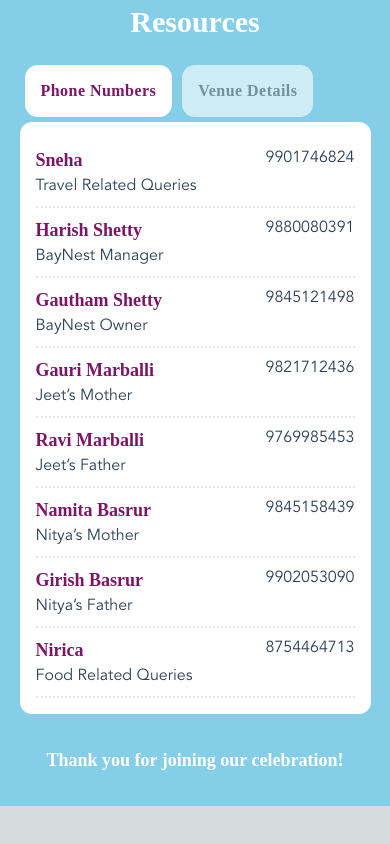
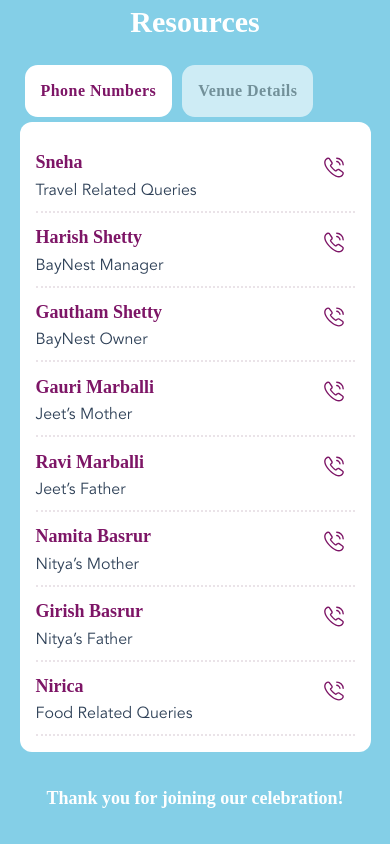
Before and after one commit to diptigandhi24/weddingwebsite, a Next.js app: page /jeeni in a window 390 px wide. Shown: the part 2897-3741 px from the top of the page. Before the commit the page ends 3703 px from the top, so only its background shows below. Built offline with nearby package versions, Linux system fonts and the light colour scheme.

Commit message:
added the phone icon for resources

```diff
--- a/src/app/components/busSchedule/accordian.jsx
+++ b/src/app/components/busSchedule/accordian.jsx
@@ -31,18 +31,19 @@ function AccordionBusTemplate({ time, placeList }) {
   return (
     <>
       <div className="border-dotted border-b-2 border-[#2E4057] border-opacity-45 py-4 ">
+        {placeList.map((event, index) => {
+          return (
+            <>
               <div className="grid grid-cols-2 gap-y-2 mb-2">
                 <div className="font-abhy font-semibold text-[#7D1566] text-sm">
                   {time}
                 </div>
                 <div className="flex justify-end">
                   <div className="font-abhy font-semibold text-[#7D1566] text-sm">
-              Tempo
+                    {event.vehicle}
                   </div>
                 </div>
               </div>
-        {placeList.map((event, index) => {
-          return (
               <div key={index} className="mt-[10px]">
                 {/* from */}
                 <div className="grid grid-cols-[10px_auto] gap-2  ">
@@ -76,6 +77,7 @@ function AccordionBusTemplate({ time, placeList }) {
                   </div>
                 </div>
               </div>
+            </>
           );
         })}
       </div>
--- a/src/app/components/resources/index.jsx
+++ b/src/app/components/resources/index.jsx
@@ -13,93 +13,110 @@ import Locationsvg from "../../image/svg/Location_Icon.svg";
 import Image from "next/image";
 import map from "../../image/Map.png";
 const Label = ["Phone Numbers", "Venue Details"];
-const EventsList = [Day17List, Day17List];
-
+import phonesvg from "../../image/svg/Call.svg";
 function ContactDetails() {
   return (
     <div>
       <div className="border-b-2 border-dotted border-[#EAE3E8] py-2">
-        <div className="flex justify-between ">
+        <div className="grid grid-cols-[auto_10%] justify-between items-center ">
           <p className="text-lg font-abhy  text-[#7D1566] font-bold ">Sneha</p>
+          <p className="font-avenir text-base text-[#2E4057] pt-[10px] pr-[10px]">
+            <a href="tel:919901746824">
+              <Image src={phonesvg} width={30} height={30} />
+            </a>
+          </p>
           <p className="font-avenir text-base text-[#2E4057]">
-            <a href="tel:919901746824">9901746824</a>
+            Travel Related Queries
           </p>
         </div>
-        <p className="font-avenir text-base text-[#2E4057]">
-          Travel Related Queries
-        </p>
       </div>
       <div className="border-b-2 border-dotted border-[#EAE3E8] py-2">
-        <div className="flex justify-between ">
+        <div className="grid grid-cols-[auto_10%] justify-between items-center ">
           <p className="text-lg font-abhy  text-[#7D1566] font-bold ">
             Harish Shetty
           </p>
+          <p className="font-avenir text-base text-[#2E4057] pt-[10px] pr-[10px]">
+            <a href="tel:919901746824">
+              <Image src={phonesvg} width={30} height={30} />
+            </a>
+          </p>
           <p className="font-avenir text-base text-[#2E4057]">
-            <a href="tel:919901746824">9880080391</a>
+            BayNest Manager
           </p>
         </div>
-        <p className="font-avenir text-base text-[#2E4057]">BayNest Manager</p>
       </div>
       <div className="border-b-2 border-dotted border-[#EAE3E8] py-2">
-        <div className="flex justify-between ">
+        <div className="grid grid-cols-[auto_10%] justify-between items-center ">
           <p className="text-lg font-abhy  text-[#7D1566] font-bold ">
             Gautham Shetty
           </p>
-          <p className="font-avenir text-base text-[#2E4057]">
-            <a href="tel:919901746824">9845121498</a>
+          <p className="font-avenir text-base text-[#2E4057] pt-[10px] pr-[10px]">
+            <a href="tel:919901746824">
+              <Image src={phonesvg} width={30} height={30} />
+            </a>
           </p>
+          <p className="font-avenir text-base text-[#2E4057]">BayNest Owner</p>
         </div>
-        <p className="font-avenir text-base text-[#2E4057]">BayNest Owner</p>
       </div>
       <div className="border-b-2 border-dotted border-[#EAE3E8] py-2">
-        <div className="flex justify-between ">
+        <div className="grid grid-cols-[auto_10%] justify-between items-center ">
           <p className="text-lg font-abhy  text-[#7D1566] font-bold ">
             Gauri Marballi
           </p>
-          <p className="font-avenir text-base text-[#2E4057]">
-            <a href="tel:919901746824">9821712436</a>
+          <p className="font-avenir text-base text-[#2E4057] pt-[10px] pr-[10px]">
+            <a href="tel:919901746824">
+              <Image src={phonesvg} width={30} height={30} />
+            </a>
           </p>
+          <p className="font-avenir text-base text-[#2E4057]">Jeet’s Mother</p>
         </div>
-        <p className="font-avenir text-base text-[#2E4057]">Jeet’s Mother</p>
       </div>
       <div className="border-b-2 border-dotted border-[#EAE3E8] py-2">
-        <div className="flex justify-between ">
+        <div className="grid grid-cols-[auto_10%] justify-between items-center ">
           <p className="text-lg font-abhy  text-[#7D1566] font-bold ">
             Ravi Marballi
           </p>
-          <p className="font-avenir text-base text-[#2E4057]">
-            <a href="tel:919901746824">9769985453</a>
+          <p className="font-avenir text-base text-[#2E4057] pt-[10px] pr-[10px]">
+            <a href="tel:919901746824">
+              <Image src={phonesvg} width={30} height={30} />
+            </a>
           </p>
+          <p className="font-avenir text-base text-[#2E4057]">Jeet’s Father</p>
         </div>
-        <p className="font-avenir text-base text-[#2E4057]">Jeet’s Father</p>
       </div>
       <div className="border-b-2 border-dotted border-[#EAE3E8] py-2">
-        <div className="flex justify-between ">
+        <div className="grid grid-cols-[auto_10%] justify-between items-center ">
           <p className="text-lg font-abhy  text-[#7D1566] font-bold ">
             Namita Basrur
           </p>
-          <p className="font-avenir text-base text-[#2E4057]">
-            <a href="tel:919901746824">9845158439</a>
+          <p className="font-avenir text-base text-[#2E4057] pt-[10px] pr-[10px]">
+            <a href="tel:919901746824">
+              <Image src={phonesvg} width={30} height={30} />
+            </a>
           </p>
+          <p className="font-avenir text-base text-[#2E4057]">Nitya’s Mother</p>
         </div>
-        <p className="font-avenir text-base text-[#2E4057]">Nitya’s Mother</p>
       </div>
       <div className="border-b-2 border-dotted border-[#EAE3E8] py-2">
-        <div className="flex justify-between ">
+        <div className="grid grid-cols-[auto_10%] justify-between items-center ">
           <p className="text-lg font-abhy  text-[#7D1566] font-bold ">
             Girish Basrur
           </p>
-          <p className="font-avenir text-base text-[#2E4057]">
-            <a href="tel:919901746824">9902053090</a>
+          <p className="font-avenir text-base text-[#2E4057] pt-[10px] pr-[10px]">
+            <a href="tel:919901746824">
+              <Image src={phonesvg} width={30} height={30} />
+            </a>
           </p>
+          <p className="font-avenir text-base text-[#2E4057]">Nitya’s Father</p>
         </div>
-        <p className="font-avenir text-base text-[#2E4057]">Nitya’s Father</p>
       </div>
       <div className="border-b-2 border-dotted border-[#EAE3E8] py-2">
-        <div className="flex justify-between ">
+        <div className="grid grid-cols-[auto_10%] justify-between items-center ">
           <p className="text-lg font-abhy  text-[#7D1566] font-bold ">Nirica</p>
-          <p className="font-avenir text-base text-[#2E4057]">
-            <a href="tel:919901746824">8754464713</a>
+          <p className="font-avenir text-base text-[#2E4057] pt-[10px] pr-[10px]">
+            <a href="tel:919901746824">
+              <Image src={phonesvg} width={30} height={30} />
+            </a>
           </p>
         </div>
         <p className="font-avenir text-base text-[#2E4057]">
```
Lines whose indentation alone changed are shown as unchanged.
